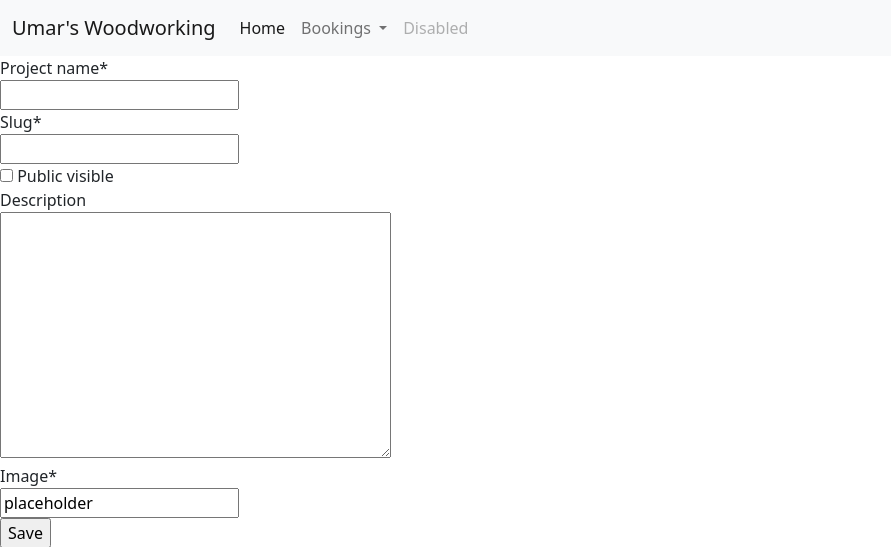
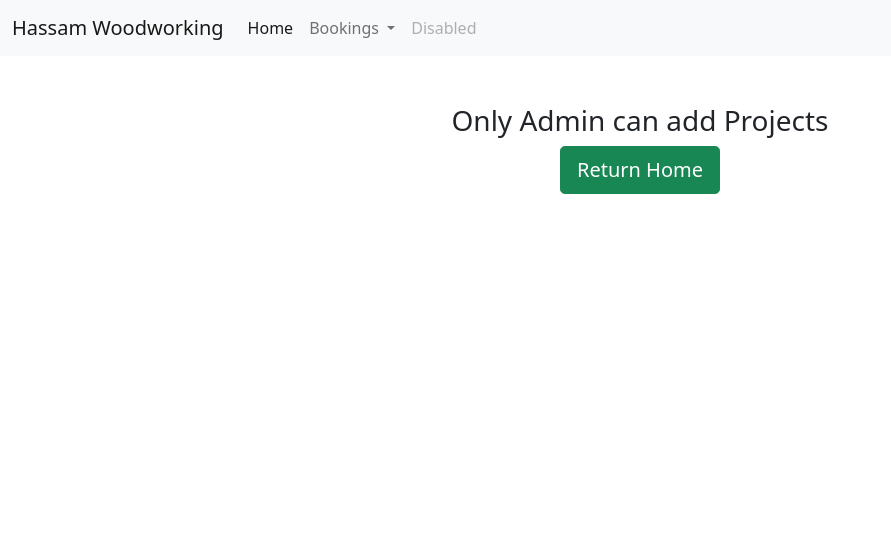
Before and after one commit to UHassam0/Umars-woodworking, a Django app: page /createproject in a window 1280 px wide. Shown: the top 547 px of the page, without its empty margins (0-891 px from the left). Run offline with Django 3.2, Linux system fonts and the light colour scheme; some libraries are stand-ins or nearby versions.

Commit message:
Rename title to Hassam from Umar and ensure createproject form does not display even if non-admin user gets there with direct url

```diff
--- a/getting_projects/views.py
+++ b/getting_projects/views.py
@@ -21,4 +21,4 @@ class CreateProject(generic.CreateView):
     model = ExampleProject
     template_name = "createproject.html"
     form_class = ProjectForm
-    success_url = 'manage'
+    success_url = 'projects'
--- a/templates/base.html
+++ b/templates/base.html
@@ -10,13 +10,13 @@
 <link rel="stylesheet" href="https://cdnjs.cloudflare.com/ajax/libs/twitter-bootstrap/5.1.0/css/bootstrap.min.css">
 <link rel="stylesheet" href="https://cdnjs.cloudflare.com/ajax/libs/font-awesome/5.15.4/css/all.min.css">
 <link rel="stylesheet" href="{% static 'css/style.css' %}">
-<title>Umars Woodworking</title>
+<title>Hassam Woodworking</title>
 </head>
 <body>
 <header>
 <nav class="navbar navbar-expand-lg navbar-light bg-light">
     <div class="container-fluid">
-        <a class="navbar-brand" href="{% url 'example_projects' %}">Umar's Woodworking</a>
+        <a class="navbar-brand" href="{% url 'example_projects' %}">Hassam Woodworking</a>
         <button class="navbar-toggler" type="button" data-bs-toggle="collapse" data-bs-target="#navbarSupportedContent"
             aria-controls="navbarSupportedContent" aria-expanded="false" aria-label="Toggle navigation">
             <span class="navbar-toggler-icon"></span>
--- a/templates/createproject.html
+++ b/templates/createproject.html
@@ -1,6 +1,8 @@
 {% extends "base.html" %}
 {% block content %}
 {% load crispy_forms_tags %}
+
+{% if user.is_superuser %}
 
 <form action="" method="post" enctype="multipart/form-data">
     {% csrf_token %}
@@ -8,4 +10,13 @@
     <input type="submit" value="Save">
 </form>
 
+{% else %}
+<div class="mt-5 text-center">
+<h3>Only Admin can add Projects</h3>
+
+    <a href="{% url 'example_projects' %}">
+        <button type="button" class="btn btn-success btn-lg">Return Home</button>
+    </a>
+</div>
+{% endif %}
 {% endblock %}
```
Also changed, not shown: templates/index.html (+9 -8 lines), README.md.
